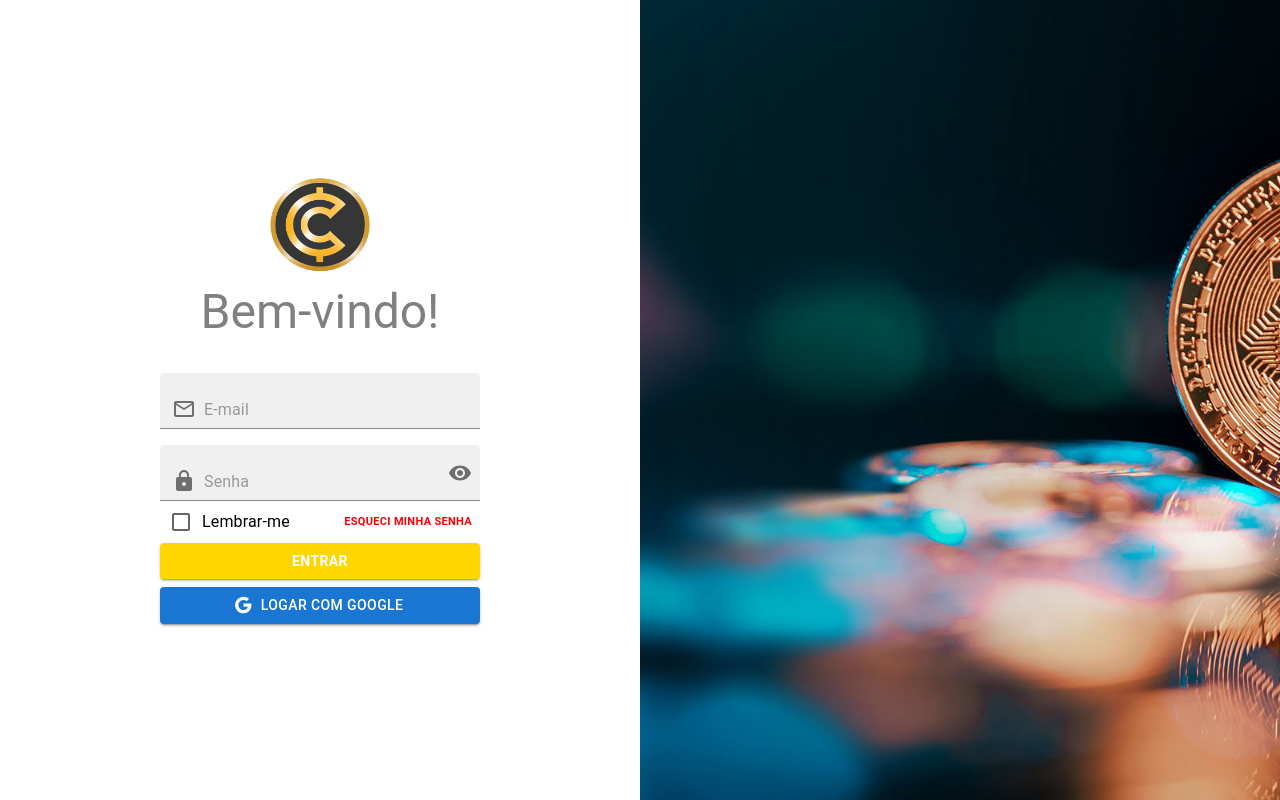
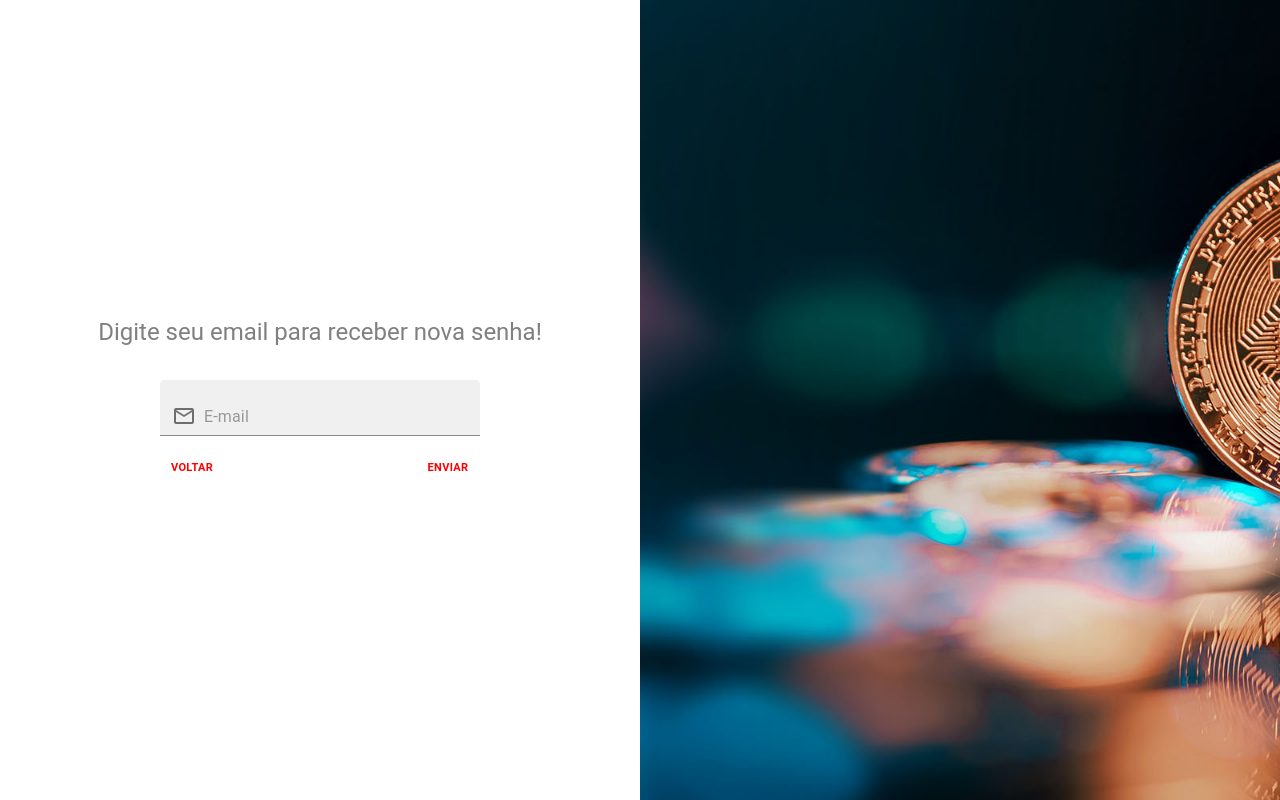
Before and after one commit to guilherme-luccas/landing_page_login, a Next.js app: page / in a window 1280 px wide. Both pictures are taken after a click on the button "ESQUECI MINHA SENHA". Built offline with nearby package versions, Linux system fonts and the light colour scheme; no server answers.

Commit message:
fix forgotpassword

```diff
--- a/pages/index.tsx
+++ b/pages/index.tsx
@@ -32,6 +32,8 @@ import * as Yup from "yup";
 //AUTH
 import { useSession, signIn } from "next-auth/react";
 
+import ForgotPassword from "../src/components/forgotPassword";
+
 type InitialValues = {
   email: string;
   password: string;
@@ -47,6 +49,7 @@ const Home = () => {
 
   const router = useRouter();
   const [showPassword, setShowPassword] = useState(false);
+  const [forgotPassword, setForgotPassword] = useState(false);
 
   const [email, setEmail] = useState("");
   const [loginError, setLoginError] = useState("");
@@ -54,7 +57,6 @@ const Home = () => {
   const handleShowPassword = () => {
     setShowPassword((show) => !show);
   };
-  console.log(email);
 
   const LoginSchema = Yup.object().shape({
     email: Yup.string().required("Um email válido é necessário"),
@@ -83,7 +85,9 @@ const Home = () => {
   });
 
   const { errors, touched, handleSubmit, getFieldProps } = formik;
-
+  function handleForgotPassword() {
+    setForgotPassword(!forgotPassword);
+  }
   useEffect(() => {
     if (data || email === CREDENTIALS.email) {
       router.push({
@@ -102,6 +106,9 @@ const Home = () => {
       }}
     >
       <FormikProvider value={formik}>
+        {forgotPassword ? (
+          <ForgotPassword handlePassword={handleForgotPassword} />
+        ) : (
           <Box
             sx={{
               width: { xs: "100%", md: "50%" },
@@ -197,7 +204,10 @@ const Home = () => {
                       Lembrar-me
                     </Typography>
                   </Stack>
-                <Button sx={{ color: "red", fontSize: 11, fontWeight: "bold" }}>
+                  <Button
+                    onClick={() => handleForgotPassword()}
+                    sx={{ color: "red", fontSize: 11, fontWeight: "bold" }}
+                  >
                     Esqueci minha senha
                   </Button>
                 </Stack>
@@ -231,6 +241,7 @@ const Home = () => {
               </Form>
             </Stack>
           </Box>
+        )}
       </FormikProvider>
       <Stack
         sx={{
--- /dev/null
+++ b/src/components/forgotPassword/index.js
@@ -0,0 +1,81 @@
+import {
+  Box,
+  Button,
+  InputAdornment,
+  Stack,
+  TextField,
+  Typography,
+} from "@mui/material";
+import MailOutlineIcon from "@mui/icons-material/MailOutline";
+
+export default function ForgotPassword({ handlePassword }) {
+  return (
+    <Box
+      sx={{
+        width: { xs: "100%", md: "50%" },
+        backgroundColor: "white",
+        display: "flex",
+        flexDirection: "column",
+        justifyContent: "center",
+        alignItems: "center",
+      }}
+    >
+      <Stack
+        spacing={1}
+        sx={{
+          alignItems: "center",
+          justifyContent: "center",
+          marginBottom: 4,
+        }}
+      >
+        <Typography variant="h5" sx={{ color: "gray" }}>
+          Digite seu email para receber nova senha!
+        </Typography>
+      </Stack>
+
+      <Stack
+        spacing={2}
+        sx={{
+          width: { xs: "80%", sm: "50%", md: "70%", lg: "50%" },
+          alignItems: "center",
+          justifyContent: "center",
+        }}
+      >
+        <TextField
+          placeholder="E-mail"
+          InputProps={{
+            startAdornment: (
+              <InputAdornment position="start">
+                <MailOutlineIcon />
+              </InputAdornment>
+            ),
+          }}
+          variant="filled"
+          sx={{ width: "100%", mb: 2 }}
+        />
+
+        <Stack
+          direction="row"
+          spacing={2}
+          sx={{
+            width: "100%",
+            alignItems: "center",
+            justifyContent: "space-between",
+          }}
+        >
+          <Stack direction="row" sx={{ alignItems: "center" }}>
+            <Button
+              onClick={() => handlePassword()}
+              sx={{ color: "red", fontSize: 11, fontWeight: "bold" }}
+            >
+              Voltar
+            </Button>
+          </Stack>
+          <Button sx={{ color: "red", fontSize: 11, fontWeight: "bold" }}>
+            Enviar
+          </Button>
+        </Stack>
+      </Stack>
+    </Box>
+  );
+}
```
Lines whose indentation alone changed are shown as unchanged.
